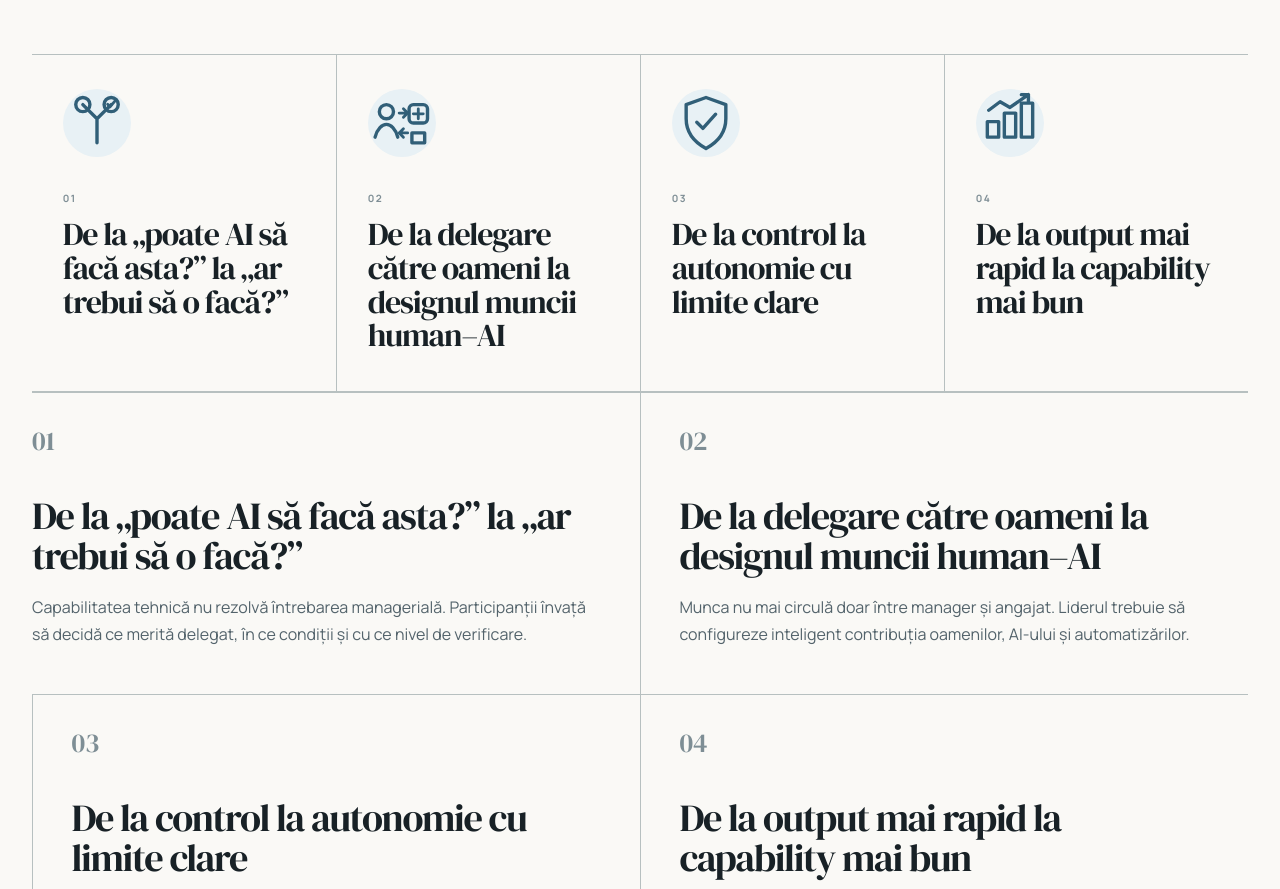
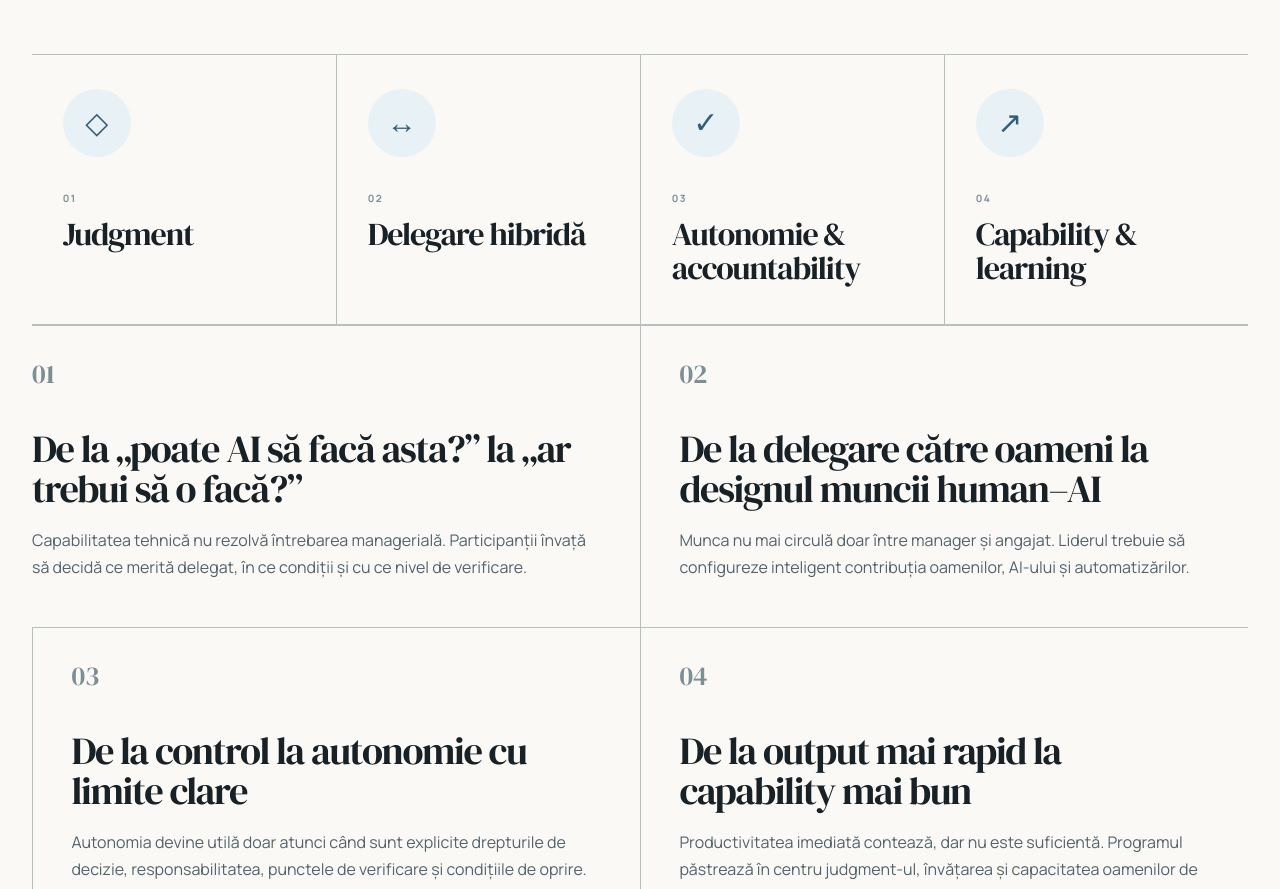
Before and after one commit to ivanovroxana1988-arch/bogdanvizitiu, a Next.js app: page /cursuri/leadership-ai-draft in a window 1280 px wide. Shown: the part 2499-3388 px from the top of the page. Built offline with nearby package versions, Linux system fonts and the light colour scheme.

Commit message:
Simplify visual icons on AI leadership draft

```diff
--- a/app/(ro)/cursuri/leadership-ai-draft/page.tsx
+++ b/app/(ro)/cursuri/leadership-ai-draft/page.tsx
@@ -1,7 +1,7 @@
 import type { Metadata } from 'next'
+import styles from '@/app/commercial.module.css'
+import { EditorialImage } from '@/components/portrait'
 import { ArrowLink, Eyebrow } from '@/components/ui'
-import { EditorialImage } from '@/components/portrait'
-import styles from '@/app/commercial.module.css'
 import visual from './page.module.css'
 
 export const metadata: Metadata = {
@@ -13,45 +13,11 @@ export const metadata: Metadata = {
 
 type IconType = 'judgment' | 'delegation' | 'accountability' | 'capability'
 
-function ProgramIcon({ type }: { type: IconType }) {
-  if (type === 'judgment') {
-    return (
-      <svg viewBox="0 0 48 48" fill="none" aria-hidden="true">
-        <path d="M24 38V21M24 21 14 11M24 21l10-10" stroke="currentColor" strokeWidth="2.4" strokeLinecap="round" />
-        <circle cx="14" cy="11" r="5" stroke="currentColor" strokeWidth="2.4" />
-        <circle cx="34" cy="11" r="5" stroke="currentColor" strokeWidth="2.4" />
-        <path d="m31.5 10.8 1.7 1.8 3.4-4" stroke="currentColor" strokeWidth="2" strokeLinecap="round" strokeLinejoin="round" />
-      </svg>
-    )
-  }
-
-  if (type === 'delegation') {
-    return (
-      <svg viewBox="0 0 48 48" fill="none" aria-hidden="true">
-        <circle cx="13" cy="16" r="5" stroke="currentColor" strokeWidth="2.4" />
-        <path d="M5 34c1.5-6 5-9 8-9s6.5 3 8 9" stroke="currentColor" strokeWidth="2.4" strokeLinecap="round" />
-        <rect x="29" y="11" width="13" height="13" rx="3" stroke="currentColor" strokeWidth="2.4" />
-        <path d="M32 17.5h7M35.5 14v7M22 17h5M25 14l3 3-3 3M28 31h-6M25 28l-3 3 3 3" stroke="currentColor" strokeWidth="2" strokeLinecap="round" strokeLinejoin="round" />
-        <path d="M31 31h9v7h-9z" stroke="currentColor" strokeWidth="2.4" strokeLinejoin="round" />
-      </svg>
-    )
-  }
-
-  if (type === 'accountability') {
-    return (
-      <svg viewBox="0 0 48 48" fill="none" aria-hidden="true">
-        <path d="M24 6 38 11v10c0 10-6.3 16.8-14 21-7.7-4.2-14-11-14-21V11L24 6Z" stroke="currentColor" strokeWidth="2.4" strokeLinejoin="round" />
-        <path d="m17.5 23.5 4.3 4.3 9-10" stroke="currentColor" strokeWidth="2.4" strokeLinecap="round" strokeLinejoin="round" />
-      </svg>
-    )
-  }
-
-  return (
-    <svg viewBox="0 0 48 48" fill="none" aria-hidden="true">
-      <path d="M8 34h8V23H8v11ZM20 34h8V17h-8v17ZM32 34h8V10h-8v24Z" stroke="currentColor" strokeWidth="2.4" strokeLinejoin="round" />
-      <path d="m9 15 8-6 7 4 13-9M32 4h5v5" stroke="currentColor" strokeWidth="2.4" strokeLinecap="round" strokeLinejoin="round" />
-    </svg>
-  )
+const iconGlyphs: Record<IconType, string> = {
+  judgment: '◇',
+  delegation: '↔',
+  accountability: '✓',
+  capability: '↗',
 }
 
 const heroLead =
@@ -69,30 +35,35 @@ const challenges = [
 const shifts: Array<{
   index: string
   icon: IconType
+  label: string
   title: string
   text: string
 }> = [
   {
     index: '01',
     icon: 'judgment',
+    label: 'Judgment',
     title: 'De la „poate AI să facă asta?” la „ar trebui să o facă?”',
     text: 'Capabilitatea tehnică nu rezolvă întrebarea managerială. Participanții învață să decidă ce merită delegat, în ce condiții și cu ce nivel de verificare.',
   },
   {
     index: '02',
     icon: 'delegation',
+    label: 'Delegare hibridă',
     title: 'De la delegare către oameni la designul muncii human–AI',
     text: 'Munca nu mai circulă doar între manager și angajat. Liderul trebuie să configureze inteligent contribuția oamenilor, AI-ului și automatizărilor.',
   },
   {
     index: '03',
     icon: 'accountability',
+    label: 'Autonomie & accountability',
     title: 'De la control la autonomie cu limite clare',
     text: 'Autonomia devine utilă doar atunci când sunt explicite drepturile de decizie, responsabilitatea, punctele de verificare și condițiile de oprire.',
   },
   {
     index: '04',
     icon: 'capability',
+    label: 'Capability & learning',
     title: 'De la output mai rapid la capability mai bun',
     text: 'Productivitatea imediată contează, dar nu este suficientă. Programul păstrează în centru judgment-ul, învățarea și capacitatea oamenilor de a explica și verifica rezultatele.',
   },
@@ -139,7 +110,8 @@ const outcomes = [
 
 const copy = {
   problemTitle: 'AI adoption creează o nouă problemă de management.',
-  visualTitle: 'Instrumentele se schimbă. Rolul managerului rămâne să facă munca mai clară.',
+  visualTitle:
+    'Instrumentele se schimbă. Rolul managerului rămâne să facă munca mai clară.',
   visualText:
     'Programul lucrează cu situații manageriale reale: decizii, delegare, conversații, verificare și dezvoltarea oamenilor. AI intră în ecuație ca parte din sistemul de lucru, nu ca protagonist.',
   shiftsTitle: 'Leadership-ul nu dispare. Devine mai explicit.',
@@ -224,19 +196,19 @@ export default function LeadershipAiDraftPage() {
 
         <div className={visual.iconGrid}>
           {shifts.map((item) => (
-            <article className={visual.iconCard} key={item.title}>
-              <div className={visual.iconWrap}>
-                <ProgramIcon type={item.icon} />
+            <article className={visual.iconCard} key={`${item.title}-icon`}>
+              <div className={visual.iconWrap} aria-hidden="true">
+                {iconGlyphs[item.icon]}
               </div>
               <span>{item.index}</span>
-              <h3>{item.title}</h3>
+              <h3>{item.label}</h3>
             </article>
           ))}
         </div>
 
         <div className={styles.twoGrid}>
           {shifts.map((item) => (
-            <article className={styles.editorialCard} key={`${item.title}-detail`}>
+            <article className={styles.editorialCard} key={item.title}>
               <span className={styles.cardIndex}>{item.index}</span>
               <h3>{item.title}</h3>
               <p>{item.text}</p>
```
